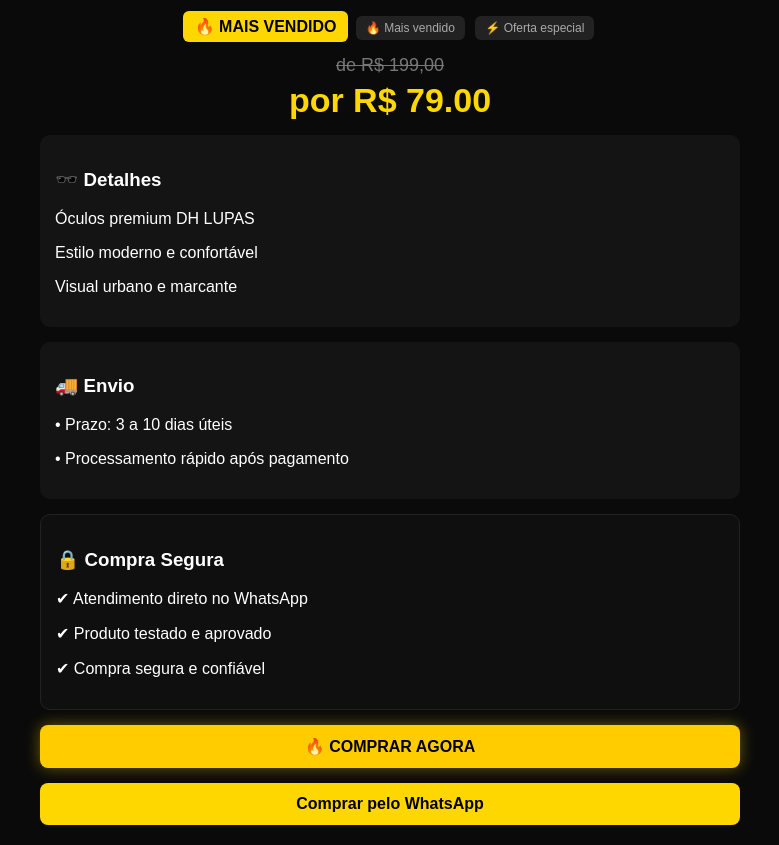
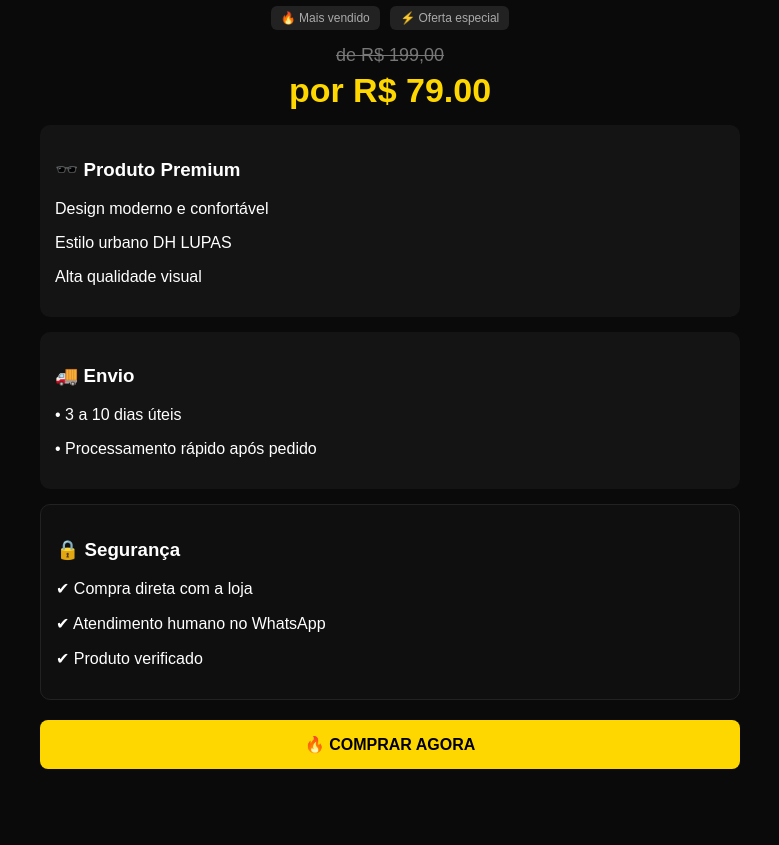
Before and after one commit to DHLUPAS/DH-LUPAS, a plain HTML site: page produto.html in a window 1280 px wide. Shown: the part 588-1433 px from the top of the page, without its empty margins (250-1029 px from the left). After the commit the page ends 1377 px from the top, so only its background shows below. Drawn offline with Linux system fonts and the light colour scheme.

Commit message:
Update produto.html

```diff
--- a/produto.html
+++ b/produto.html
@@ -3,6 +3,9 @@
 <head>
 <meta charset="UTF-8">
 <title>DH LUPAS - Produto</title>
+
+<!-- 🔥 LOGO NA ABA (FAVICON) -->
+<link rel="icon" type="image/png" href="https://dummyimage.com/64x64/000/ffd700&text=DH">
 
 <style>
 body{
@@ -24,7 +27,6 @@ border-bottom:1px solid #222;
 font-size:22px;
 letter-spacing:3px;
 font-weight:bold;
-animation:fadeDown 0.6s ease;
 }
 
 /* CONTAINER */
@@ -39,11 +41,6 @@ img{
 width:100%;
 border-radius:12px;
 margin-top:10px;
-transition:0.3s;
-}
-
-img:hover{
-transform:scale(1.03);
 }
 
 /* TAGS */
@@ -57,18 +54,7 @@ color:#aaa;
 margin:5px 3px;
 }
 
-/* SELLO */
-.selo{
-background:gold;
-color:black;
-display:inline-block;
-padding:6px 12px;
-border-radius:6px;
-font-weight:bold;
-margin-top:10px;
-}
-
-/* PREÇOS */
+/* PREÇO */
 .old{
 color:#777;
 text-decoration:line-through;
@@ -102,38 +88,27 @@ margin-top:15px;
 text-align:left;
 }
 
-/* BOTÕES */
+/* BOTÃO ÚNICO */
 .btn{
 display:block;
-margin-top:15px;
-padding:12px 20px;
+margin-top:20px;
+padding:15px;
 background:gold;
 color:black;
 text-decoration:none;
 border-radius:8px;
 font-weight:bold;
 cursor:pointer;
-transition:0.3s;
+transition:.3s;
 }
 
 .btn:hover{
 transform:scale(1.05);
 }
 
-/* BOTÃO URGENTE */
-.buy{
-background:#ffcc00;
-box-shadow:0 0 15px rgba(255,215,0,0.4);
-}
-
-/* ANIMAÇÕES */
+/* ANIMAÇÃO */
 @keyframes fadeUp{
 from{opacity:0;transform:translateY(20px);}
-to{opacity:1;transform:translateY(0);}
-}
-
-@keyframes fadeDown{
-from{opacity:0;transform:translateY(-20px);}
 to{opacity:1;transform:translateY(0);}
 }
 </style>
@@ -151,41 +126,34 @@ to{opacity:1;transform:translateY(0);}
 
 <img id="img">
 
-<div class="selo" id="selo"></div>
-
 <div class="tag">🔥 Mais vendido</div>
 <div class="tag">⚡ Oferta especial</div>
 
 <div class="old">de R$ 199,00</div>
 <div class="new" id="price"></div>
 
-<!-- DETALHES -->
 <div class="box">
-<h3>🕶️ Detalhes</h3>
-<p>Óculos premium DH LUPAS</p>
-<p>Estilo moderno e confortável</p>
-<p>Visual urbano e marcante</p>
+<h3>🕶️ Produto Premium</h3>
+<p>Design moderno e confortável</p>
+<p>Estilo urbano DH LUPAS</p>
+<p>Alta qualidade visual</p>
 </div>
 
-<!-- ENVIO -->
 <div class="box">
 <h3>🚚 Envio</h3>
-<p>• Prazo: 3 a 10 dias úteis</p>
-<p>• Processamento rápido após pagamento</p>
+<p>• 3 a 10 dias úteis</p>
+<p>• Processamento rápido após pedido</p>
 </div>
 
-<!-- SEGURANÇA -->
 <div class="secure">
-<h3>🔒 Compra Segura</h3>
-<p>✔ Atendimento direto no WhatsApp</p>
-<p>✔ Produto testado e aprovado</p>
-<p>✔ Compra segura e confiável</p>
+<h3>🔒 Segurança</h3>
+<p>✔ Compra direta com a loja</p>
+<p>✔ Atendimento humano no WhatsApp</p>
+<p>✔ Produto verificado</p>
 </div>
 
-<!-- BOTÕES -->
-<a id="buyNow" class="btn buy">🔥 COMPRAR AGORA</a>
-
-<a id="whats" class="btn">Comprar pelo WhatsApp</a>
+<!-- 🔥 ÚNICO BOTÃO -->
+<a id="buy" class="btn">🔥 COMPRAR AGORA</a>
 
 </div>
 
@@ -202,28 +170,19 @@ document.getElementById("img").src =
 "https://picsum.photos/seed/dh" + img + "/600/400";
 
 /* PREÇO */
-let price = 79 + (img % 4) * 15;
+let price = 79 + (img % 4) * 17;
 
-/* SELLO */
-document.getElementById("selo").innerText =
-img % 2 === 0 ? "🔥 MAIS VENDIDO" : "💎 PREMIUM";
-
-/* PREÇO FINAL */
 document.getElementById("price").innerText =
 "por R$ " + price.toFixed(2);
 
-/* WHATSAPP */
+/* WHATSAPP FINAL (AÇÃO DO BOTÃO) */
 let msg =
-"Quero comprar: " + nome +
-" | Por R$ " + price.toFixed(2);
+"🔥 Quero comprar: " + nome +
+" | Preço: R$ " + price.toFixed(2);
 
-document.getElementById("whats").href =
+document.getElementById("buy").onclick = () => {
+window.location.href =
 "https://wa.me/5512992440819?text=" + encodeURIComponent(msg);
-
-/* BOTÃO COMPRAR AGORA (URGENTE) */
-document.getElementById("buyNow").onclick = () => {
-window.location.href =
-"https://wa.me/5512992440819?text=" + encodeURIComponent("🔥 COMPRA RÁPIDA: " + msg);
 };
 
 </script>
```
